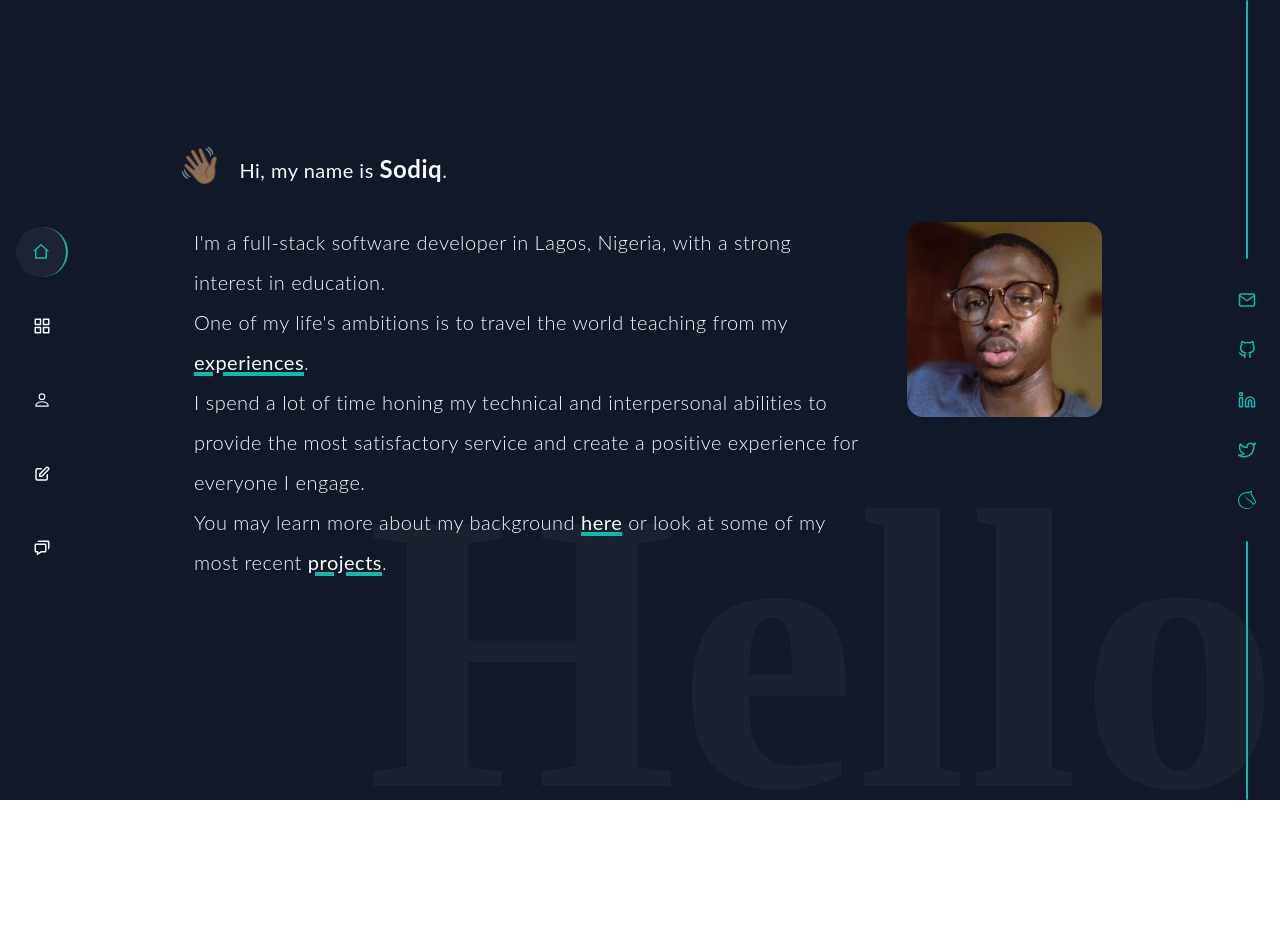
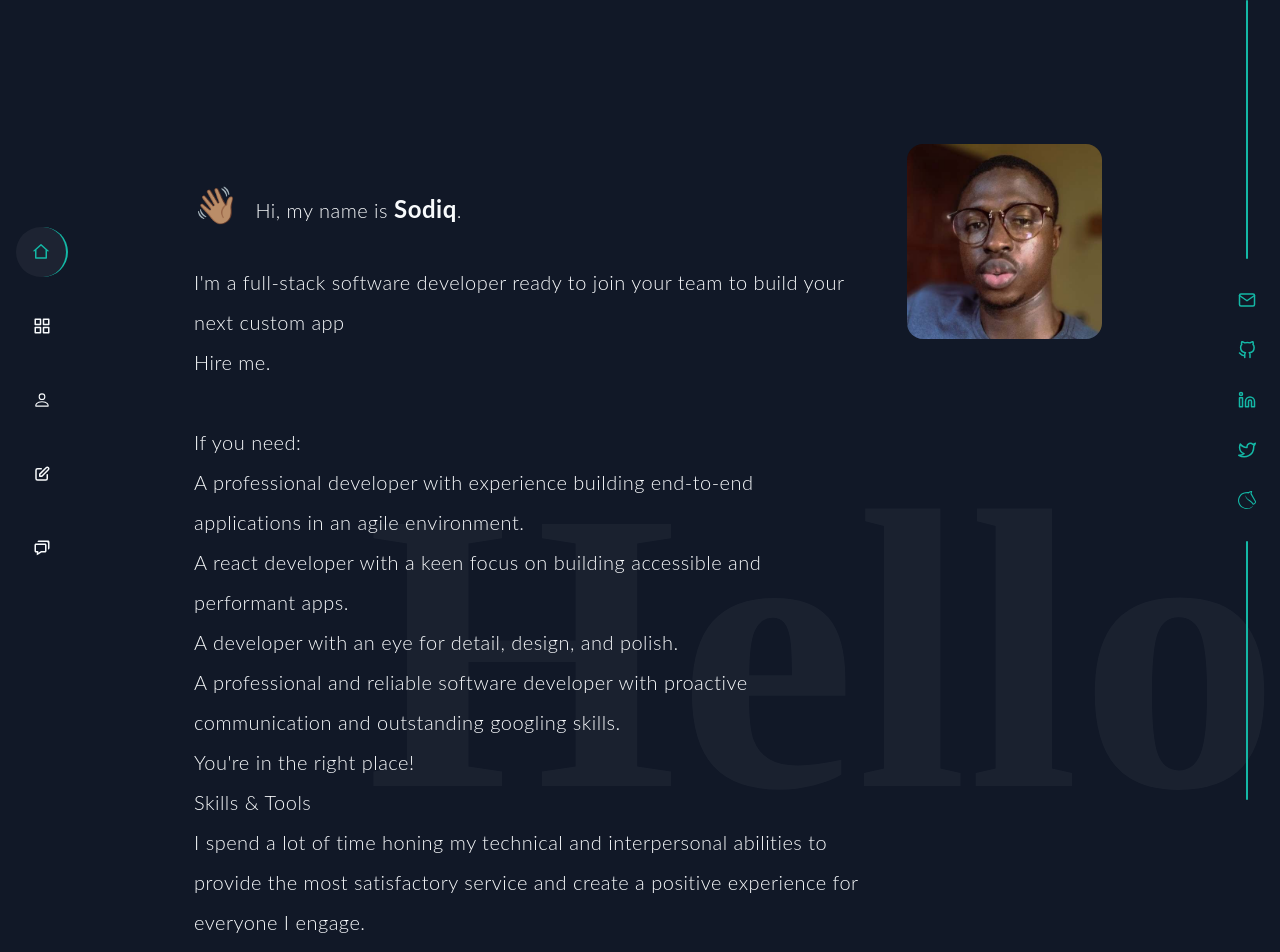
Before and after one commit to deyemiobaa/sa-portfolio, a React (Create React App) app: page / in a window 1280 px wide. Shown: the top 952 px of the page. Before the commit the page ends 800 px from the top, so only its background shows below. Built offline with nearby package versions, Linux system fonts and the light colour scheme.

Commit message:
mock info

```diff
--- a/public/index.html
+++ b/public/index.html
@@ -19,7 +19,7 @@
       work correctly both with client-side routing and a non-root public URL.
       Learn how to configure a non-root public URL by running `npm run build`.
     -->
-    <title>Sodiq | Software Developer | Soft Life Advocate</title>
+    <title>Sodiq | Software Developer</title>
   </head>
   <body>
     <noscript>You need to enable JavaScript to run this app.</noscript>
--- a/src/components/useTitle.js
+++ b/src/components/useTitle.js
@@ -1,6 +1,6 @@
 export default function useTitle(location) {
   if (location === '/') {
-    return 'Sodiq | Software Developer | Soft Life Advocate'
+    return 'Sodiq | Software Developer'
   } else {
     return `Sodiq | ${location[1].toUpperCase()}${location.slice(2)}`
   }
--- a/src/pages/welcome.js
+++ b/src/pages/welcome.js
@@ -1,17 +1,41 @@
 import React from "react";
 import SocialIcons from "../components/icons";
+import GrCode from 'react-icons/gr'
+import CgPerformance from 'react-icons/cg'
+import WiStars from 'react-icons/wi'
+import MdOutlineVerifiedUser from 'react-icons/md'
 import self from "../assets/images/self.jpg";
 
 export default function Welcome() {
   return (
     <div className="relative px-6 leading-7 lg:leading-10 tracking-wide text-base md:text-xl mt-28 md:mt-36 flex flex-col items-center">
       <div className="w-4/4 md:w-3/4 mx-auto static z-10">
-        <h1 className="mb-8"><span className="animate-pulse pr-4 text-4xl">👋🏽</span>Hi, my name is <span className="font-bold text-lg md:text-2xl">Sodiq</span>.</h1>
         <div className="flex flex-col-reverse md:grid md:grid-cols-4 gap-12">
           <div className="lg:pl-4 font-light md:col-span-3">
-            I'm a full-stack software developer in Lagos, Nigeria, with a strong interest in education. <br />One of my life's ambitions is to travel the world teaching from my <span className="underline decoration-teal-500 decoration-4 font-normal">experiences</span>.<br />
-            I spend a lot of time honing my technical and interpersonal abilities to provide the most satisfactory service and create a positive experience for everyone I engage. <br />
-            You may learn more about my background <span className="underline decoration-teal-500 decoration-4 font-normal">here</span> or look at some of my most recent <span className="underline decoration-teal-500 decoration-4 font-normal">projects</span>.</div>
+            <div className="py-10">
+              <h1 className="mb-8"><span className="pr-4 text-4xl">👋🏽</span>Hi, my name is <span className="font-bold text-lg md:text-2xl">Sodiq</span>.</h1>
+              I'm a full-stack software developer ready to join your team to build your next custom app<br />
+              <button type="button">Hire me.</button>
+            </div>
+            <div>
+              <h3>If you need:</h3>
+              <ul>
+                <li>A professional developer with experience building end-to-end applications in an agile environment.</li>
+                <li>A react developer with a keen focus on building accessible and performant apps.</li>
+                <li>A developer with an eye for detail, design, and polish.</li>
+                <li>A professional and reliable software developer with proactive communication and outstanding googling skills.</li>
+              </ul>
+              <h3>You're in the right place!</h3>
+              <div>
+                <h3>Skills &amp; Tools</h3>
+              </div>
+            </div>
+            <p>
+              I spend a lot of time honing my technical and interpersonal abilities to provide the most satisfactory service and create a positive experience for everyone I engage.
+              <br />
+              You may learn more about my background <span className="underline decoration-teal-500 decoration-4 font-normal">here</span> or look at some of my most recent <span className="underline decoration-teal-500 decoration-4 font-normal">projects</span>.
+            </p>
+          </div>
           <img src={self} alt="Headshot" className="w-36 h-auto rounded-full md:rounded-2xl md:w-auto" />
         </div>
       </div>
```
